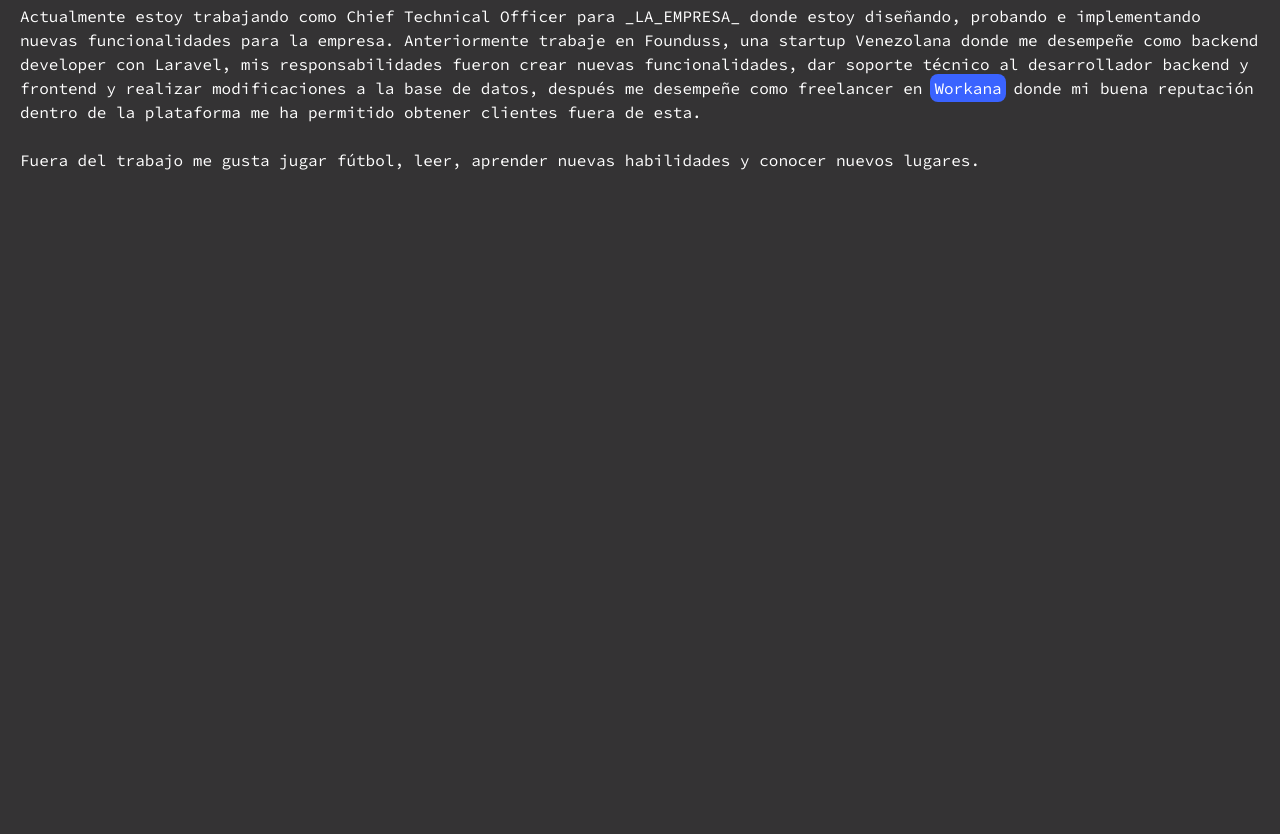
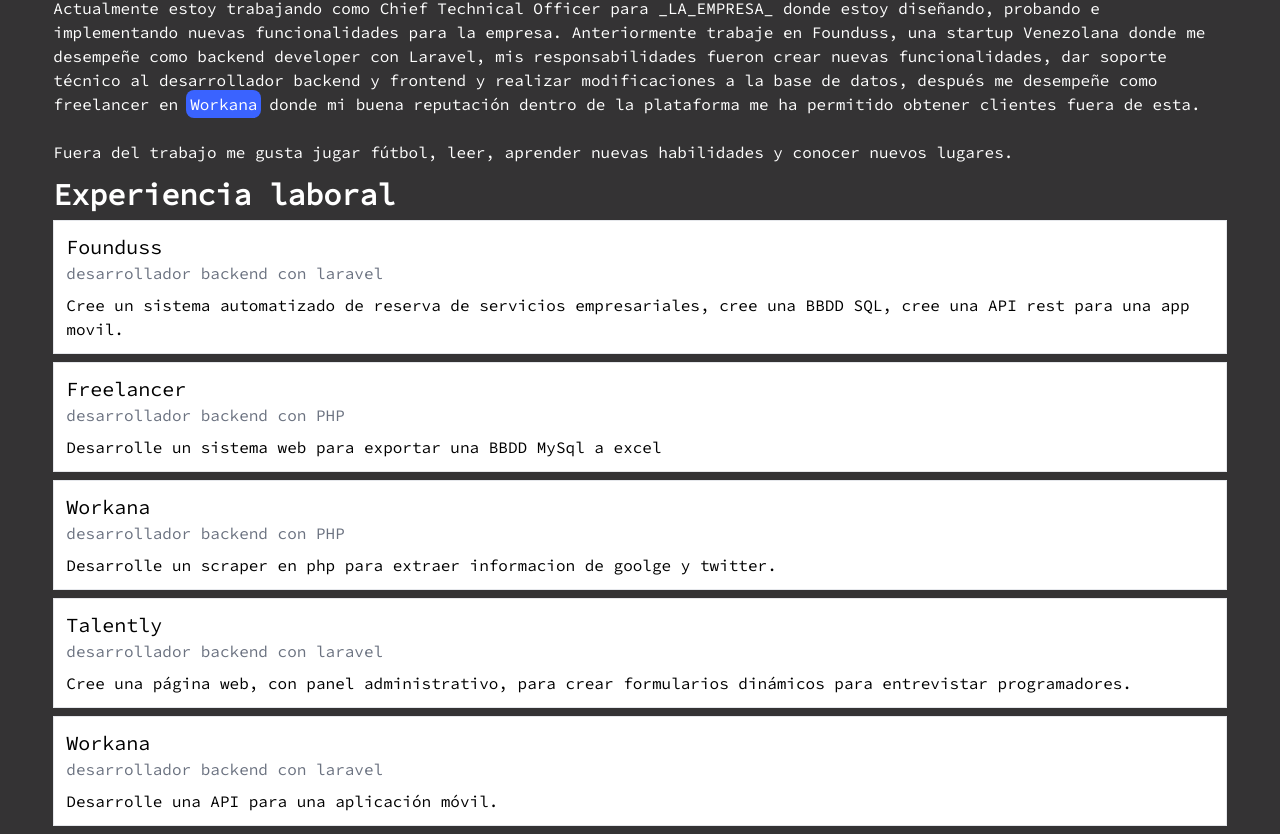
Before and after one commit to ivandez/ivandez.github.io, a React (Create React App) app: page / in a window 1280 px wide. Shown: the part 1056-1890 px from the top of the page. Before the commit the page ends 1248 px from the top, so only its background shows below. Built offline with nearby package versions, Linux system fonts and the light colour scheme.

Commit message:
end workexperience refactor

```diff
--- a/src/App.css
+++ b/src/App.css
@@ -9,6 +9,11 @@
 body{
   @apply bg-myBgColor font-codePro;
 }
+
+.centerContainer{
+  @apply m-auto w-11/12 pt-3;
+}
+
 /* NavBar.js */
 .navbar__link {
   @apply capitalize hover:bg-gray-700
--- a/src/App.js
+++ b/src/App.js
@@ -1,15 +1,54 @@
 import "./App.css";
 import NavBar from "./components/navbar/NavBar";
-import Hero from "./components/Hero"
-import AboutMe from "./components/AboutMe"
+import Hero from "./components/Hero";
+import AboutMe from "./components/AboutMe";
+import Container from "./components/Container";
+import WorkExperience from "./components/work/WorkExperience";
 // import { FormspreeProvider } from "@formspree/react";
 
 function App() {
   return (
     <div className="App">
       <NavBar />
-      <Hero/>
-      <AboutMe/>
+
+      <Hero />
+
+      <AboutMe />
+
+      <Container title="Experiencia laboral" id="work-experience">
+
+        <WorkExperience
+          date="Oct 2019 – Mar 2020"
+          company="Founduss"
+          job="desarrollador backend con laravel"
+          jobDescription="Cree un sistema automatizado de reserva de servicios empresariales, cree una BBDD SQL, cree una API rest para una app movil."
+        ></WorkExperience>
+        <WorkExperience
+          date="Feb 2021 – Feb 2021"
+          company="Freelancer"
+          job="desarrollador backend con PHP"
+          jobDescription="Desarrolle un sistema web para exportar una BBDD MySql a excel"
+        ></WorkExperience>
+        <WorkExperience
+          date="Feb 2021 – Mar 2021"
+          company="Workana"
+          job="desarrollador backend con PHP"
+          jobDescription="Desarrolle un scraper en php para extraer informacion de goolge y twitter."
+        ></WorkExperience>
+        <WorkExperience
+          date="Mar 2021 – Mar 2021"
+          company="Talently"
+          job="desarrollador backend con laravel"
+          jobDescription="Cree una página web, con panel administrativo, para crear formularios dinámicos para entrevistar programadores."
+        ></WorkExperience>
+        <WorkExperience
+          date="Mar 2021 – Abr 2021"
+          company="Workana"
+          job="desarrollador backend con laravel"
+          jobDescription="Desarrolle una API para una aplicación móvil."
+        ></WorkExperience>
+
+      </Container>
     </div>
   );
 }
--- a/src/components/AboutMe.js
+++ b/src/components/AboutMe.js
@@ -2,7 +2,7 @@
 
 const AboutMe = () => {
   return (
-    <div className="about text-white container p-5">
+    <div className="about text-white container centerContainer">
       <h1 className="font-bold text-3xl pb-3">Sobre Mí</h1>
       <div className="about__text">
         <p>
--- a/src/components/work/WorkExperience.js
+++ b/src/components/work/WorkExperience.js
@@ -1,13 +1,15 @@
 import React from "react";
-import "./work-experience.css";
+// import "./work-experience.css";
 
 const WorkExperience = (props) => (
-  <div className="work-experience-card">
-    <div className="work-experience-card__date">{props.date}</div>
-    <h3 className="work-experience-card__company">{props.company}</h3>
-    <h4 className="work-experience-card__employment">{props.job}</h4>
-    <p className="work-experience-card__description">{props.jobDescription}</p>
-  </div>
+  // <div class="container">
+    <div className="work-experience-card bg-white my-2 p-3 border border-gray-200 border-solid">
+      {/* <div className="work-experience-card__date">{props.date}</div> */}
+      <h3 className="work-experience-card__company text-xl">{props.company}</h3>
+      <h4 className="work-experience-card__employment text-gray-500 mb-2">{props.job}</h4>
+      <p className="work-experience-card__description">{props.jobDescription}</p>
+    </div>
+  // </div>
 );
 
 export default WorkExperience;
```
